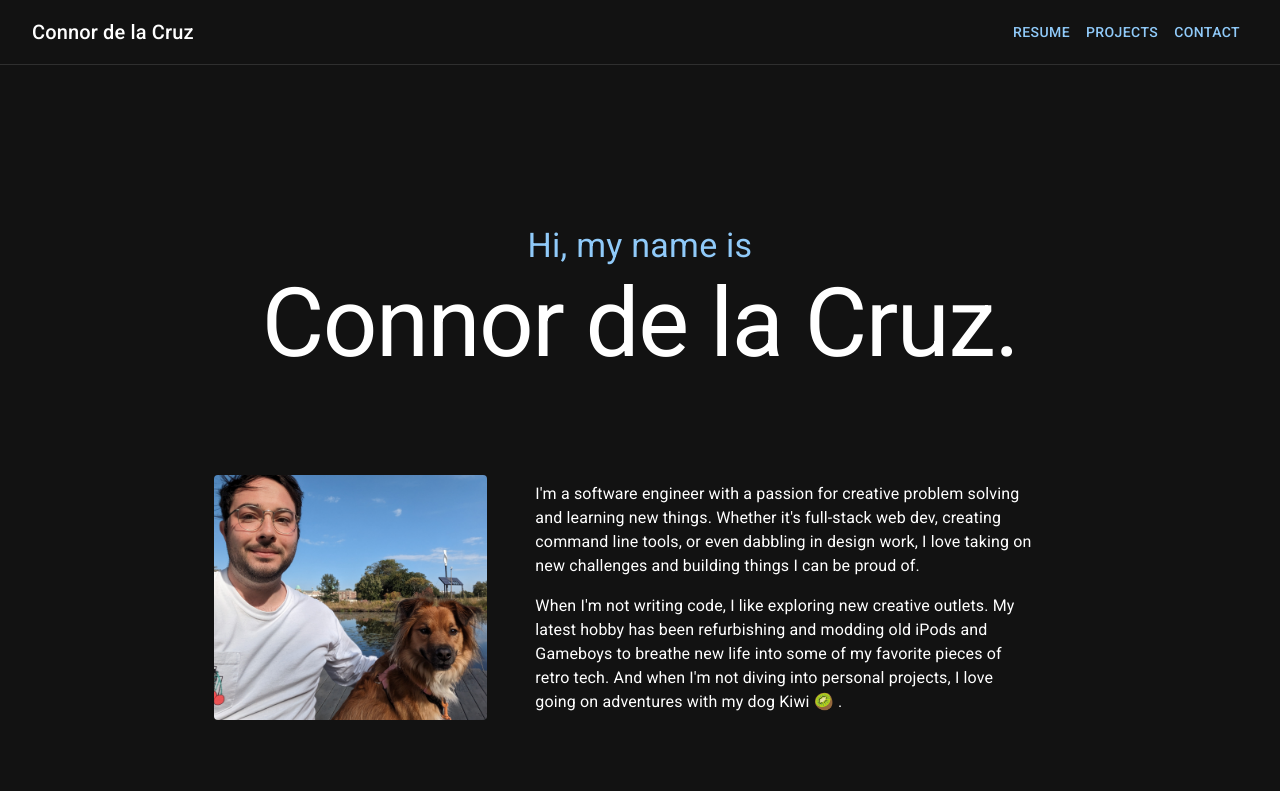
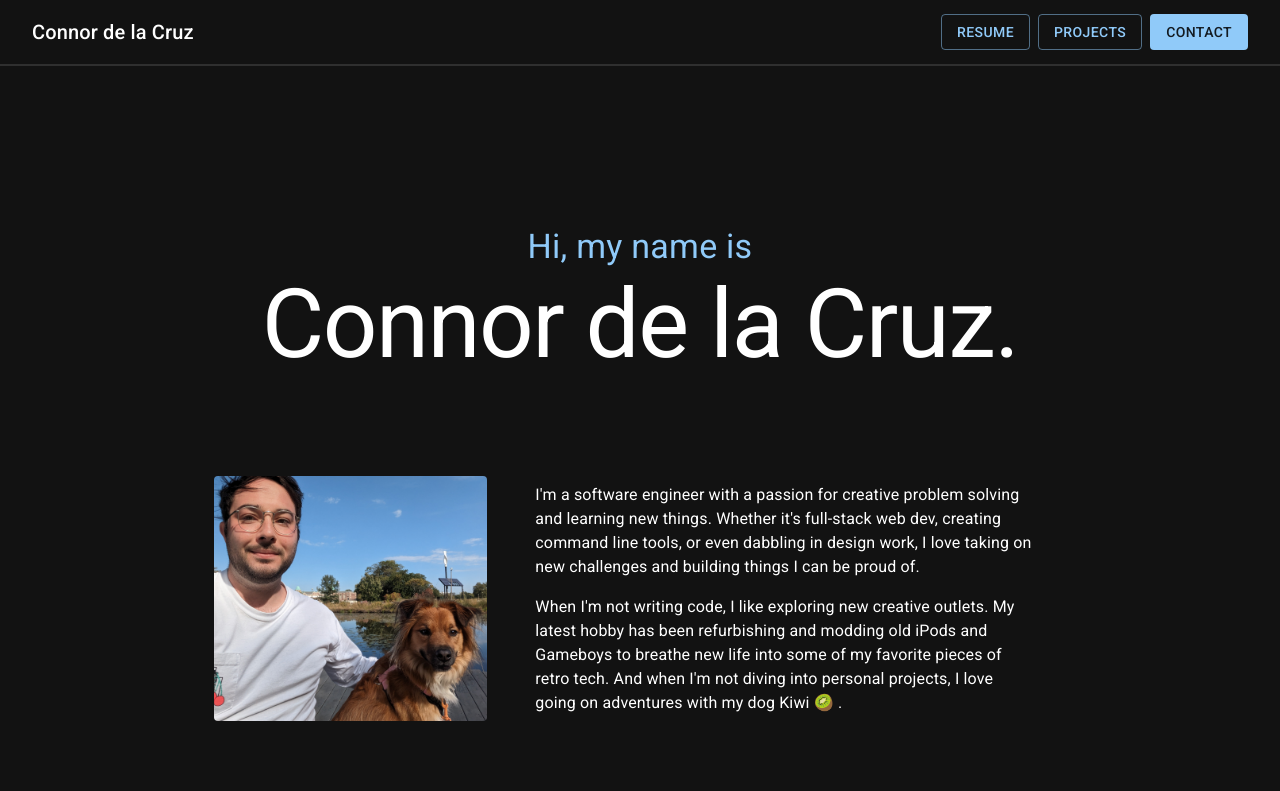
Before and after one commit to connordelacruz/connordelacruz.github.io, a React (Vite) app: page / in a window 1280 px wide. Shown: the top 791 px of the page. Built offline with nearby package versions, Linux system fonts and the light colour scheme.

Commit message:
got scrollspy working!!!!!!!

```diff
--- a/package.json
+++ b/package.json
@@ -14,6 +14,7 @@
     "@emotion/styled": "^11.14.0",
     "@mui/icons-material": "^6.4.1",
     "@mui/material": "^6.4.1",
+    "lodash.throttle": "^4.1.1",
     "react": "^18.3.1",
     "react-dom": "^18.3.1"
   },
--- a/src/App.jsx
+++ b/src/App.jsx
@@ -108,9 +108,9 @@ function App() {
       {/*Nav Bar*/}
       <NavBar
         sectionLinks={[
-          {text: 'Resume', href: '#section-resume'},
-          {text: 'Projects', href: '#section-projects'},
-          {text: 'Contact', href: '#section-contact'},
+          {text: 'Resume', hash: 'section-resume'},
+          {text: 'Projects', hash: 'section-projects'},
+          {text: 'Contact', hash: 'section-contact'},
         ]}
       />
 
@@ -462,6 +462,7 @@ function App() {
                   variant="h5"
                   component="p"
                   sx={{
+                    py: 8,
                     mb: 2,
                   }}
                 >
--- a/src/components/NavBar.jsx
+++ b/src/components/NavBar.jsx
@@ -4,11 +4,12 @@
 import { AppBar, Box, Button, IconButton, Menu, MenuItem, Toolbar, Typography } from '@mui/material'
 import { Menu as MenuIcon } from '@mui/icons-material'
 import React from 'react'
+import useScrollSpy from '../utils/useScrollSpy.js'
 
 /**
  * Nav bar component.
  *
- * @param sectionLinks Array of objects with props text and href to use for link text and href respectively.
+ * @param sectionLinks Array of objects with props text (link text) and hash (id of section omitting '#').
  *
  * @return {Element}
  * @constructor
@@ -17,13 +18,11 @@ export const NavBar = ({
                          sectionLinks = [],
                        }) => {
   // TODO: logo:
-  //       - hide name until scrolling past hero?
   //       - shorten logo to "Cd" on narrow?
   // TODO: responsive menu:
   //       - figure out how we wanna display responsive menu
   //       - mirror the menu open/closed icon animation on current site
   //       - width and positioning
-  //       - break at sm instead of xs?
   // TODO: clicking links:
   //       - smooth scrolling + account for nav height on section link click
 
@@ -39,6 +38,9 @@ export const NavBar = ({
     setAnchorEl(null)
   }
 
+  // ScrollSpy to keep track of section currently scrolled into view.
+  const activeHash = useScrollSpy({items: sectionLinks})
+
   return (
     <AppBar
       position="sticky"
@@ -46,7 +48,8 @@ export const NavBar = ({
       elevation={0}
       sx={{
         py: 0,
-        borderWidth: '0 0 1px',
+        borderWidth: '0 0 2px',
+        // TODO: figure out how to hide border until you scroll a tiny bit
       }}
     >
       <Toolbar
@@ -91,8 +94,9 @@ export const NavBar = ({
               <MenuItem
                 key={i}
                 component="a"
-                href={sectionLink.href}
+                href={'#' + sectionLink.hash}
                 onClick={handleMenuClose}
+                selected={activeHash === sectionLink.hash ? true : false}
               >
                 {sectionLink.text}
               </MenuItem>
@@ -108,6 +112,9 @@ export const NavBar = ({
           component="a"
           href="#"
           sx={{
+            transition: 'opacity 0.3s',
+            // Fade in when not at top of page
+            opacity: activeHash === null ? 0 : 1,
             display: 'flex',
             flexGrow: 1,
             textDecoration: 'none',
@@ -128,8 +135,12 @@ export const NavBar = ({
           {sectionLinks.map((sectionLink, i) => (
             <Button
               key={i}
-              variant="text"
-              href={sectionLink.href}
+              component="a"
+              href={'#' + sectionLink.hash}
+              variant={activeHash === sectionLink.hash ? 'contained' : 'outlined'}
+              sx={{
+                ml: 1,
+              }}
             >
               {sectionLink.text}
             </Button>
--- /dev/null
+++ b/src/utils/useScrollSpy.js
@@ -0,0 +1,72 @@
+// Based on https://gist.github.com/iDVB/a041da210605f05e0b36ac03ed403c00
+import { useCallback, useEffect, useRef, useState } from 'react'
+import useThrottledOnScroll from './useThrottledOnScroll'
+
+const useScrollSpy = ({items = [], threshold = 200} = {}) => {
+  const itemsWithNodeRef = useRef([])
+  useEffect(() => {
+    itemsWithNodeRef.current = getItemsClient(items)
+  }, [items])
+
+  const [activeState, setActiveState] = useState(null)
+
+  const findActiveIndex = useCallback(() => {
+
+    // Determine what section to consider active
+    let active
+    // If we're not near the bottom of the page, calculate currently active section normally
+    if (
+      document.documentElement.scrollHeight - document.documentElement.scrollTop >
+      document.documentElement.clientHeight + threshold
+    ) {
+      // Iterate through items to determine which is active
+      for (let i = itemsWithNodeRef.current.length - 1; i >= 0; i -= 1) {
+        // No hash if we're near the top of the page
+        if (document.documentElement.scrollTop < threshold) {
+          active = {hash: null}
+          break
+        }
+
+        const item = itemsWithNodeRef.current[i]
+
+        // Dev: log error if section doesn't exist
+        if (process.env.NODE_ENV !== 'production') {
+          if (!item.node) {
+            console.error(
+              `Missing node on the item ${JSON.stringify(item, null, 2)}`
+            )
+          }
+        }
+
+        // If current item is visible, set it as the active one and break
+        if (isItemVisible(item)) {
+          active = item
+          break
+        }
+      }
+    }
+    // Edge case: select the bottom-most item if we're close to the bottom of the page
+    else {
+      active = itemsWithNodeRef.current[itemsWithNodeRef.current.length - 1]
+    }
+
+    if (active && activeState !== active.hash) {
+      setActiveState(active.hash)
+    }
+  }, [activeState])
+
+  useThrottledOnScroll(items.length > 0 ? findActiveIndex : null, 166)
+
+  return activeState
+}
+
+const getItemsClient = items =>
+  items.map(({hash}) => ({hash, node: document.getElementById(hash)}))
+
+const isItemVisible = item =>
+  item.node &&
+  item.node.offsetTop <
+  document.documentElement.scrollTop +
+  document.documentElement.clientHeight / 8
+
+export default useScrollSpy
--- /dev/null
+++ b/src/utils/usethrottledOnScroll.js
@@ -0,0 +1,27 @@
+// Courtesy of https://gist.github.com/iDVB/a041da210605f05e0b36ac03ed403c00
+
+import { useEffect, useMemo } from 'react'
+import throttle from 'lodash.throttle'
+
+const useThrottledOnScroll = (callback, delay) => {
+  const throttledCallback = useMemo(
+    () => (callback ? throttle(callback, delay) : noop),
+    [callback, delay]
+  );
+
+  useEffect(() => {
+    if (throttledCallback === noop) {
+      return undefined;
+    }
+
+    window.addEventListener('scroll', throttledCallback);
+    return () => {
+      window.removeEventListener('scroll', throttledCallback);
+      throttledCallback.cancel();
+    };
+  }, [throttledCallback]);
+};
+
+const noop = () => {};
+
+export default useThrottledOnScroll;
```
Also changed, not shown: 1 other file (tests, documents, lock files or other folders).
